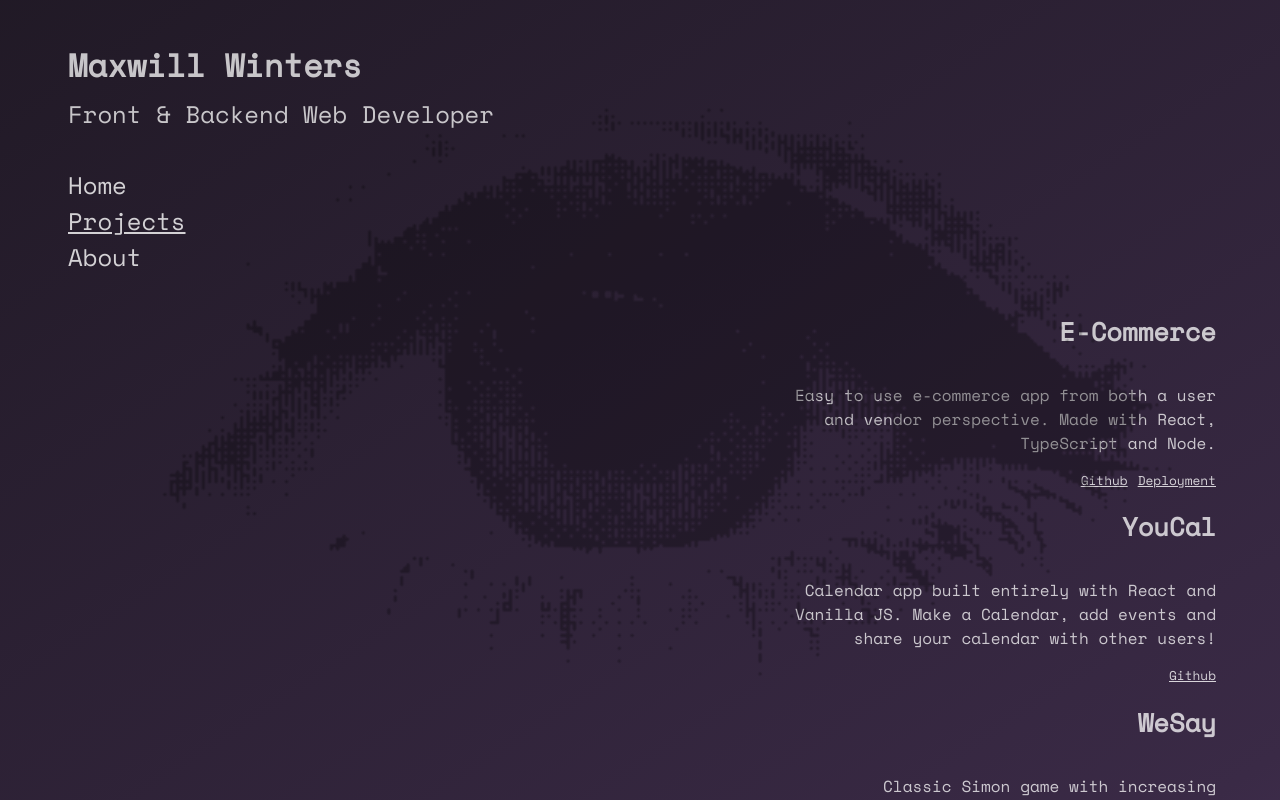
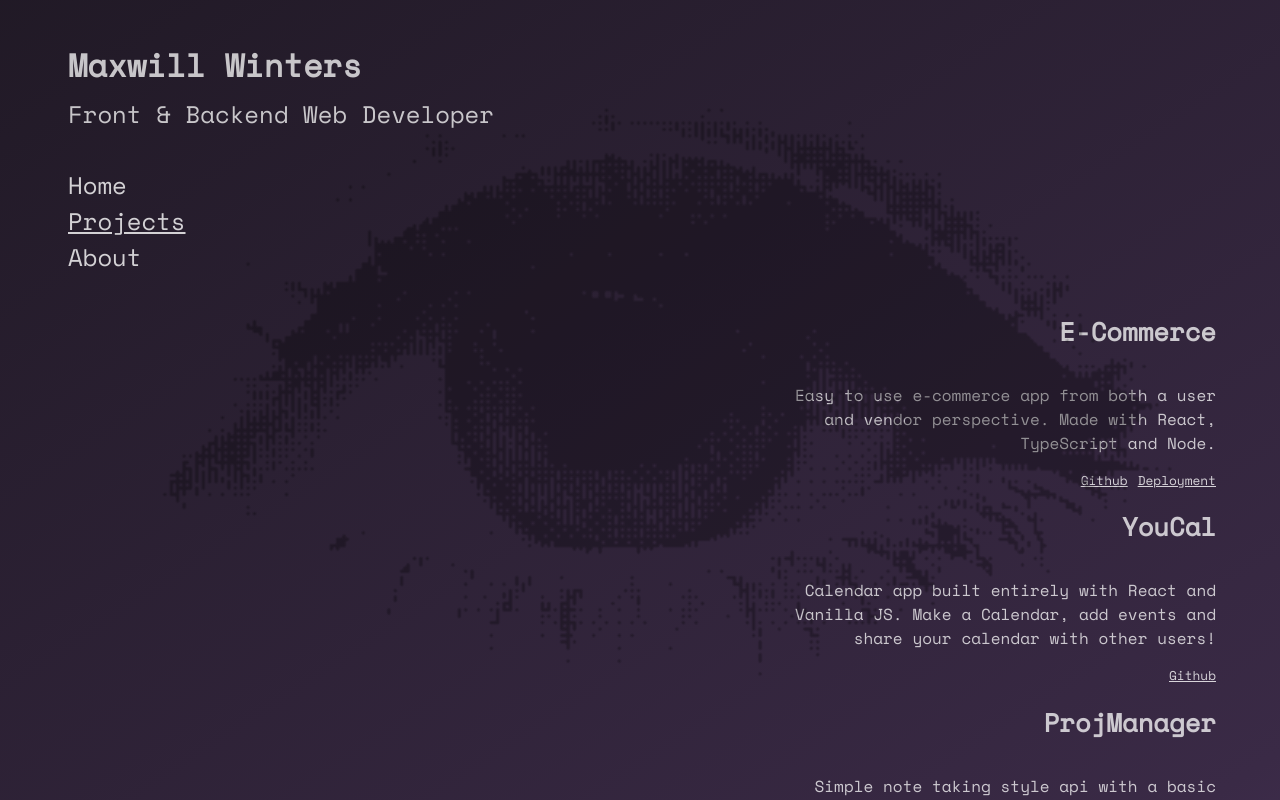
Before and after one commit to Aphenphos/portfolio, a React (Create React App) app: page /projects in a window 1280 px wide. Built offline with nearby package versions, Linux system fonts and the light colour scheme.

Commit message:
added new project

```diff
--- a/src/data.js
+++ b/src/data.js
@@ -44,10 +44,10 @@ makeProject(
   "Calendar app built entirely with React and Vanilla JS. Make a Calendar, add events and share your calendar with other users!"
 );
 makeProject(
-  "WeSay",
-  "https://github.com/Aphenphos/We-Say",
+  "ProjManager",
+  "https://github.com/Aphenphos/projmanagerv2",
   null,
-  "Classic Simon game with increasing difficulties made with Vanilla JS and CSS only."
+  "Simple note taking style api with a basic front end. Used as a learning experience for Java Spring/SpringBoot and Spring Security."
 );
 
 export { projects, abouts };
```
